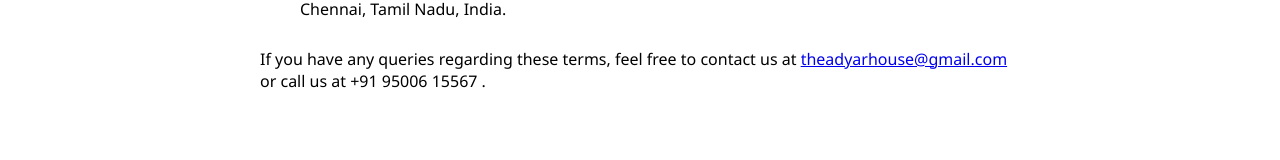
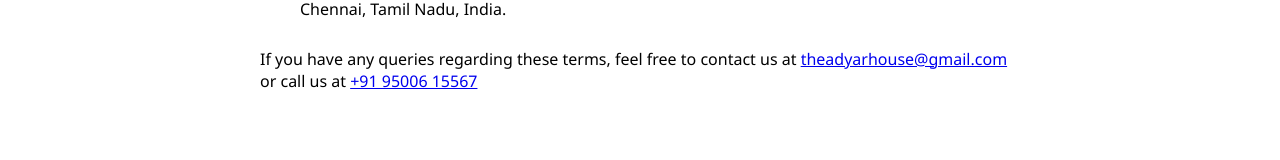
Before and after one commit to nethra4321/adyarhouse, a React (Create React App) app in the folder frontend/: page /terms in a window 1280 px wide. Shown: the part 1803-1963 px from the top of the page. Built offline with nearby package versions, Linux system fonts and the light colour scheme.

Commit message:
updated terms & conditions

```diff
--- a/frontend/src/components/terms.jsx
+++ b/frontend/src/components/terms.jsx
@@ -102,7 +102,7 @@ const TermsAndConditions = () => {
       </ol>
 
       <p className="terms-contact">
-        If you have any queries regarding these terms, feel free to contact us at <a href="mailto:theadyarhouse@gmail.com">theadyarhouse@gmail.com</a> or call us at +91 95006 15567 .
+        If you have any queries regarding these terms, feel free to contact us at <a href="mailto:theadyarhouse@gmail.com">theadyarhouse@gmail.com</a> or call us at <a href="tel:+919500615567">+91 95006 15567</a>
       </p>
     </section>
     <Footer />
```
